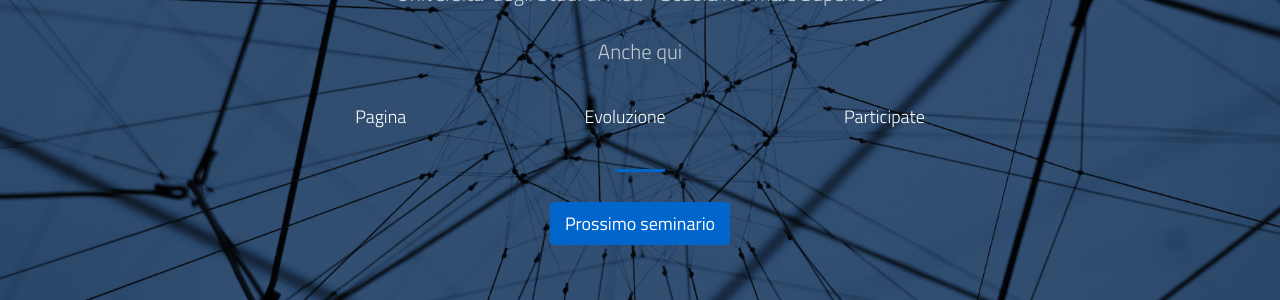
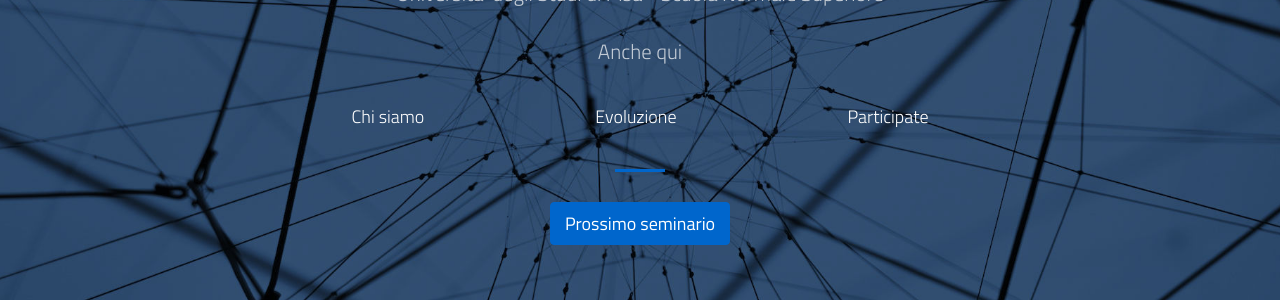
Before and after one commit to baby-geometri/baby-geometri.github.io, a Jekyll site: the page built from index.md, in a window 1280 px wide and 900 px high. Shown: the part 386-686 px from the top of the window. Built offline with Jekyll 4.4.1, drawn with Linux system fonts in a browser that asks for light colours; nearby versions of some CDN libraries.

Commit message:
Update nav-main.yml

```diff
--- a/_data/nav-main.yml
+++ b/_data/nav-main.yml
@@ -1,5 +1,5 @@
-- url: "#pagina"
-  title: "Pagina"
+- url: "#chisiamo"
+  title: "Chi siamo"
 - url: "#evo"
   title: "Evoluzione"
 - url: "#participate"
```
